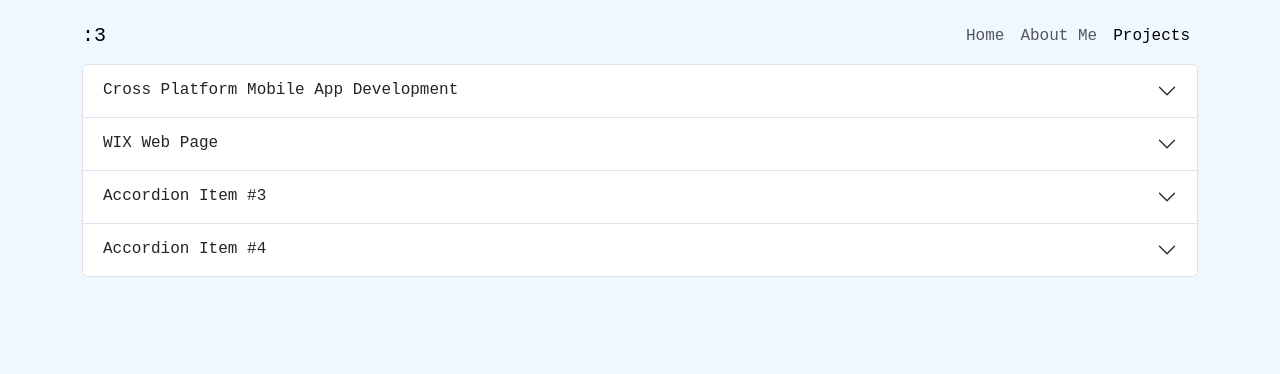
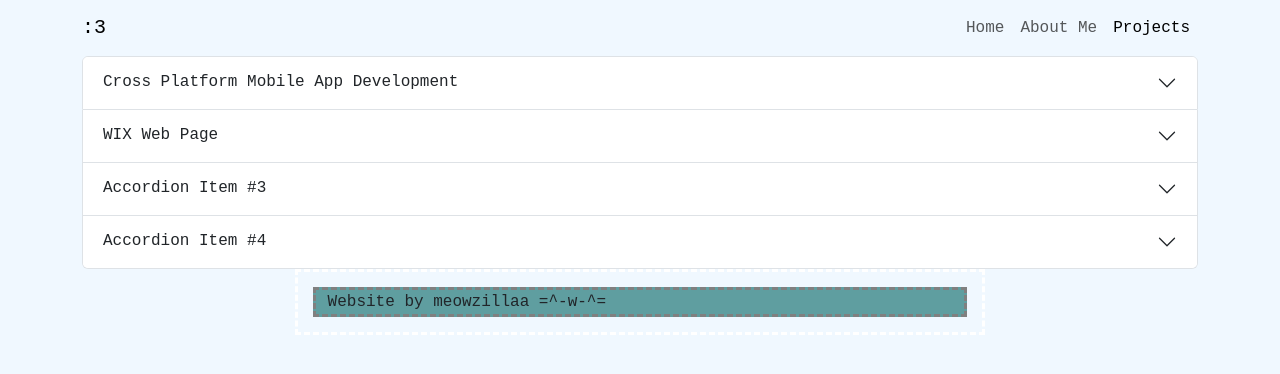
Before and after one commit to miriamrami/meow-port-app, a React (Create React App) app in the folder meow-port-app/: page /Projects.js in a window 1280 px wide. Shown: the top 374 px of the page. Built offline with nearby package versions, Linux system fonts and the light colour scheme.

Commit message:
deleted header and added a footer that i will edit later

```diff
--- a/meow-port-app/src/Projects.js
+++ b/meow-port-app/src/Projects.js
@@ -22,7 +22,7 @@ const Projects = () => {
 	return (
 	<body>
 		<div className="ProjectPage">
-			<h1></h1>
+
 			<Navbar className="home-nav">
 				<Container>
 					<Navbar.Brand href="/">:3</Navbar.Brand>
@@ -120,6 +120,13 @@ const Projects = () => {
       			</Accordion.Item>
     		</Accordion>
 		</Container>
+		<Container fluid>
+			<Row className="row3">
+				<Col>
+					Website by meowzillaa =^-w-^=
+				</Col>
+			</Row>
+		</Container>
 		</div>
 	</body>
 	);
```
